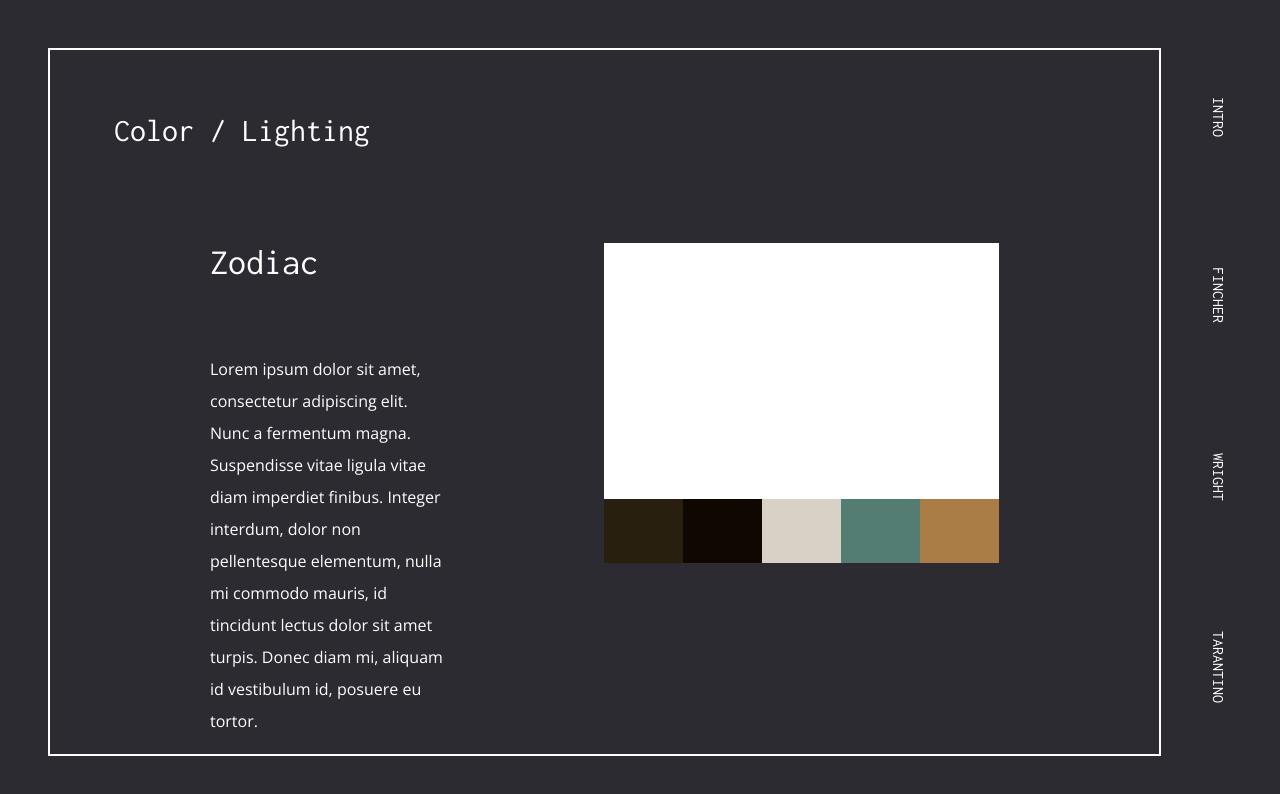
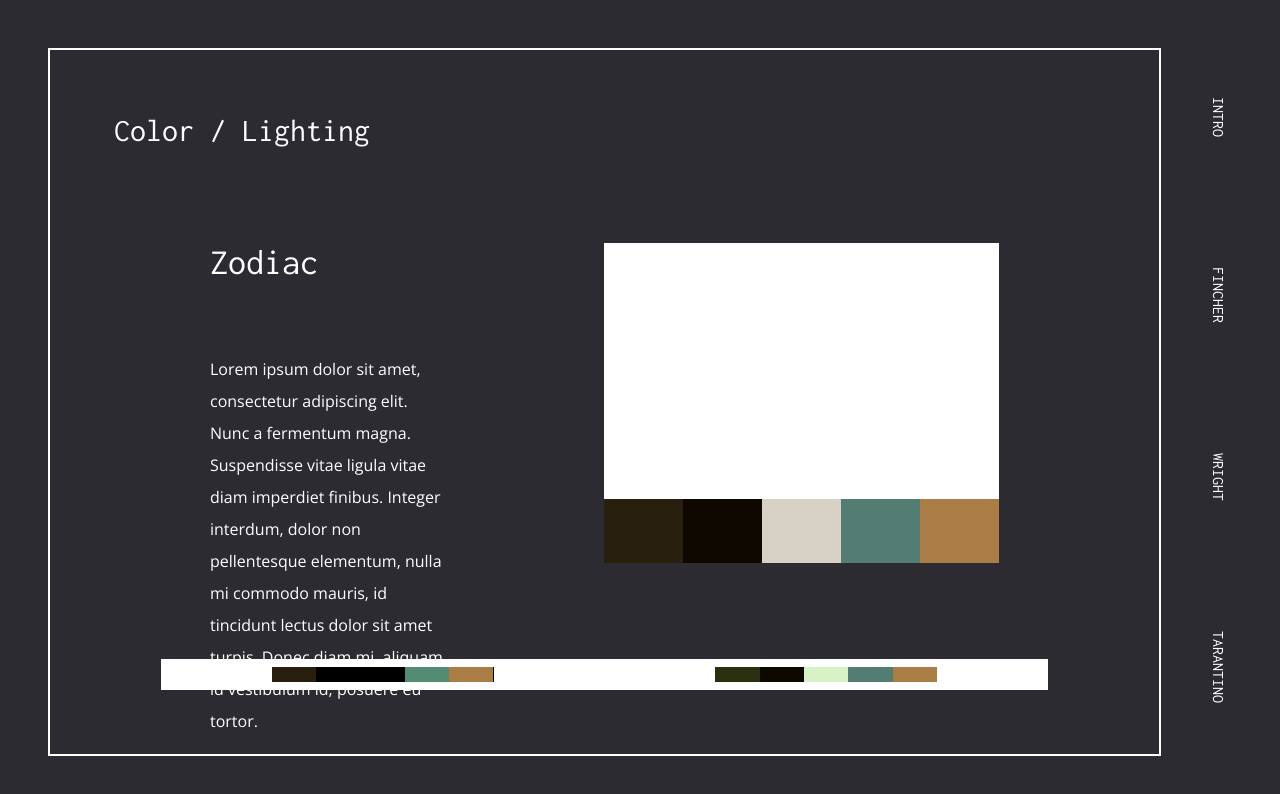
Before and after one commit to jessmartian/capstone, a Vue app in the folder elements/: page / in a window 1280 px wide. Both pictures are taken after a click on the element "FINCHER". Shown: the top 794 px of the page. Built offline with nearby package versions, Linux system fonts and the light colour scheme.

Commit message:
footer colour selecter

```diff
--- a/elements/src/components/FincherScreen.vue
+++ b/elements/src/components/FincherScreen.vue
@@ -8,17 +8,28 @@
         <div class="fincher__description-title">Zodiac</div>
         <div class="fincher__description-body">Lorem ipsum dolor sit amet, consectetur adipiscing elit. Nunc a fermentum magna. Suspendisse vitae ligula vitae diam imperdiet finibus. Integer interdum, dolor non pellentesque elementum, nulla mi commodo mauris, id tincidunt lectus dolor sit amet turpis. Donec diam mi, aliquam id vestibulum id, posuere eu tortor.</div>
       </div>
-      <div class="fincher__video">
-        <div class="fincher__video-screen">
+      <div class="fincher__selected">
+        <div class="fincher__selected-screen">
           Test
         </div>
-        <div class="fincher__video-palette">
-          <div v-for="color in palette"
+        <div class="fincher__selected-palette">
+          <div v-for="color in selectedPallete.colors"
             :key="color"
-            class="fincher__video-palette-color"
+            class="fincher__selected-palette-color"
             :style="{ 'background-color': color }">
           </div>
         </div>
+      </div>
+    </div>
+    <div class="fincher__palettes">
+      <div class="fincher__palettes-palette"
+        v-for="palette in palettes"
+        :key="palette.video"
+        @click="selectPalette(palette)">
+        <div class="fincher__palettes-palette-color"
+          v-for="color in palette.colors"
+          :key="color"
+          :style="{ 'background-color': color }">
         </div>
       </div>
     </div>
@@ -30,15 +41,47 @@ export default {
   name: 'FincherScreen',
   data() {
     return {
-      palette: [
+      selectedPallete: {
+        video: 'source of video here',
+        colors: [
           '#291F0F',
           '#0E0800',
           '#D7D2C5',
           '#537C72',
           '#AA7D47',
         ]
+      },
+      //TO DO: change all the colours plz
+      palettes: [
+        {
+          video: 'source of video here',
+          colors: [
+            '#291F0F',
+            '#0k0800',
+            '#D7l2C5',
+            '#538C72',
+            '#AA7D47',
+          ]
+        },
+        {
+          video: 'source of video here1',
+          colors: [
+            '#292F0F',
+            '#0E0900',
+            '#D7F2C5',
+            '#537D72',
+            '#AA7E47',
+          ]
+        },
+      ]
      }
+  },
+  methods: {
+    selectPalette(palette) {
+      this.selectedPallete = palette
+      console.log(palette)
     }
+  },
 };
 </script>
 
@@ -75,7 +118,7 @@ export default {
       line-height: 2em;
     }
   }
-  &__video {
+  &__selected {
     width: 50%;
     display: flex;
     flex-direction: column;
@@ -94,6 +137,24 @@ export default {
         }
       }
     }
-
+  &__palettes {
+    display: flex;
+    justify-content: space-around;
+    align-items: center;
+    margin: 4em auto;
+    background:#FFFFFF;
+    width: 80%;
+    height: 15%;
+    &-palette {
+      display: flex;
+      height: 50%;
+      width: 25%;
+      background-color: black;
+      cursor: pointer;
+      &-color {
+        width: 20%;
+        }
+      }
+  }
 }
 </style>
```
Lines whose indentation alone changed are shown as unchanged.
